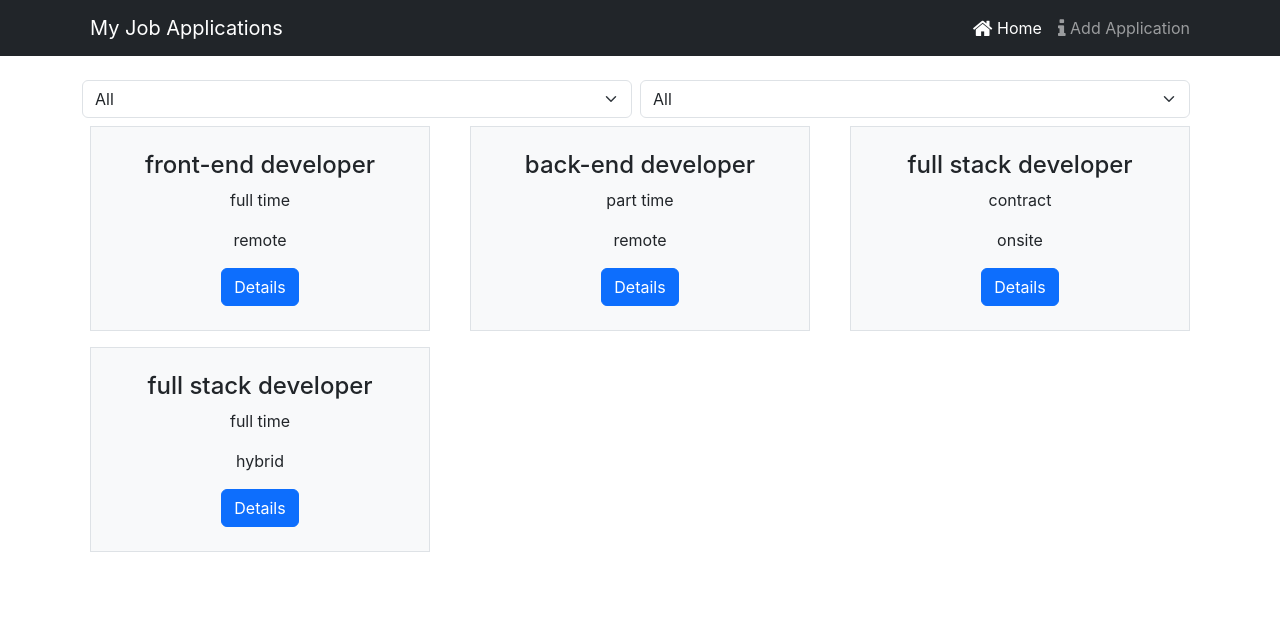
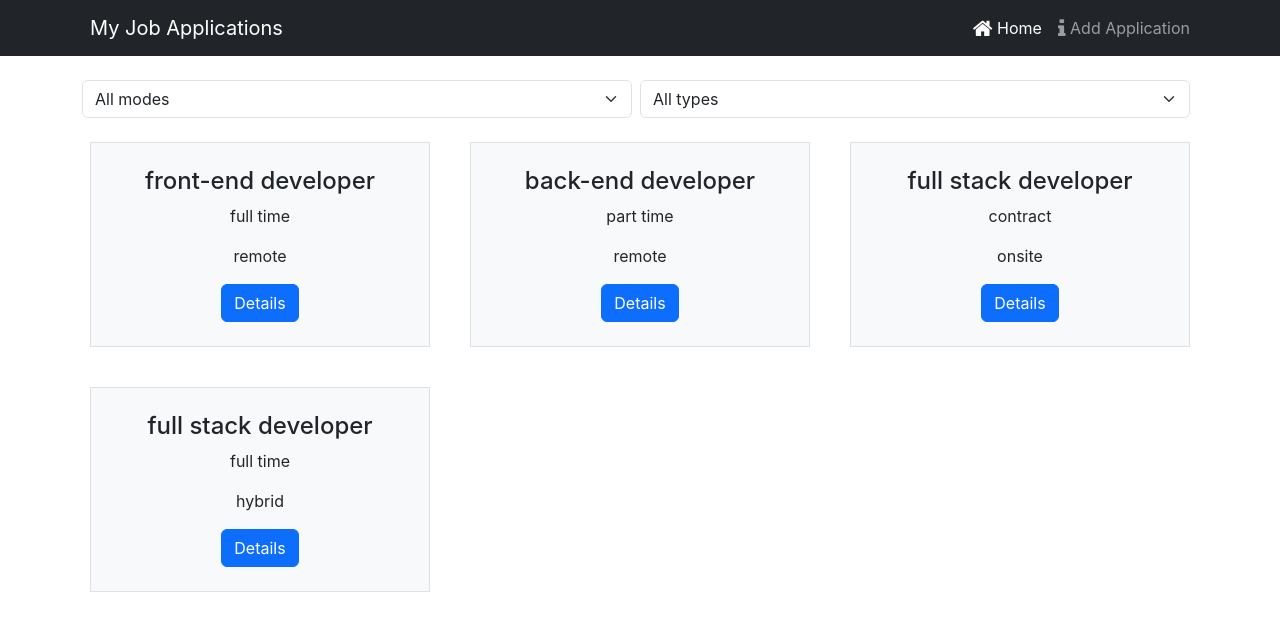
Before and after one commit to priscillayouziqian/job-application-tracker, a React (Create React App) app: page / in a window 1280 px wide. Shown: the top 630 px of the page. Built offline with nearby package versions, Linux system fonts and the light colour scheme.

Commit message:
update addApplicationForm, add alert module to job filter home page, update jobPage w/ details

```diff
--- a/src/components/AddApplicationForm.js
+++ b/src/components/AddApplicationForm.js
@@ -8,8 +8,19 @@ const AddApplicationForm = () => {
     const navigate = useNavigate();
 
     const handleSubmit = (values, { resetForm }) => {
-        console.log('Application values: ', values);
+        // console.log('Application values: ', values);
         // console.log('in JSON format: ', JSON.stringify(values));
+        const application = {
+            name: values.name,
+            mode: values.type,
+            company: values.company,
+            status: values.status,
+            type: values.type,
+            skills: values.skills,
+            jobLink: values.jobLink,
+            dateApplied: new Date(Date.now()).toISOString()
+        };
+        console.log(application);
 
         alert('New job application entered successfully!');
         resetForm();
@@ -24,7 +35,8 @@ const AddApplicationForm = () => {
         company: "",
         status: "",
         type: "",
-        skills: []
+        skills: [],
+        jobLink: ""
       }}
       onSubmit={handleSubmit}
       validate={validateAddApplicationForm}
@@ -128,6 +140,20 @@ const AddApplicationForm = () => {
           </Col>
         </FormGroup>
         <FormGroup row>
+          <Label htmlFor="jobLink" md="2">
+            Job link
+          </Label>
+          <Col md="10">
+            <Field
+                name='jobLink'
+                placeholder='Job Link'
+                className="form-control" />
+            <ErrorMessage name="jobLink">
+                {(msg) => <p className="text-danger">{msg}</p>}
+            </ErrorMessage>
+          </Col>
+        </FormGroup>
+        <FormGroup row>
             <Col md={{ size: 10, offset: 2 }}>
                 <Button type='submit' color='primary'>
                     Add Job Application
--- a/src/pages/HomePage.js
+++ b/src/pages/HomePage.js
@@ -1,63 +1,92 @@
-import { useEffect, useState } from "react";
-import JobCard from "../components/JobCard";
+import React, { useEffect, useState } from 'react';
+import { Alert, Col } from 'react-bootstrap';
+import JobCard from '../components/JobCard';
 
 const HomePage = ({ jobsList }) => {
     const [modeFilter, setModeFilter] = useState("All");
     const [tempFilter, setTempFilter] = useState("All");
     const [tempTypeFilter, setTempTypeFilter] = useState("All");
     const [noJobsAlert, setNoJobsAlert] = useState(false);
+    const [show, setShow] = useState(true);
+    const [filterJobs, setFilterJobs] = useState(jobsList);
 
-    let filterJobs = jobsList;
+    useEffect(() => {
+        let filteredJobs = jobsList;
 
-    if (modeFilter !== "All") {
-        filterJobs = filterJobs.filter((job) => job.mode === modeFilter);
-    }
+        if (modeFilter !== "All") {
+            filteredJobs = filteredJobs.filter((job) => job.mode === modeFilter);
+        }
 
-    if (tempTypeFilter !== "All") {
-        filterJobs = filterJobs.filter((job) => job.type === tempTypeFilter);
-    }
+        if (tempTypeFilter !== "All") {
+            filteredJobs = filteredJobs.filter((job) => job.type === tempTypeFilter);
+        }
 
-    // Effect to show alert when no jobs are found
-    useEffect(() => {
-        if (noJobsAlert) {
-            alert(`No matches found for the selected mode and type! Try another search.`);
+        setFilterJobs(filteredJobs); //update filterJobs state
+
+        //show alert if no jobs are found
+        setNoJobsAlert(filteredJobs.length === 0);
+    }, [modeFilter, tempTypeFilter, jobsList]); // Dependency on filters and jobsList
+
+    const handleAlertClose = () => {
+        setShow(false); //hide the alert
+        //reset mode, type, temp filters to All
+        setModeFilter("All");
+        setTempTypeFilter("All");
+        setTempFilter("All");
+
+        let filteredJobs = jobsList;
+
+        if (modeFilter !== "All") {
+            filteredJobs = filteredJobs.filter((job) => job.mode === modeFilter);
         }
-    }, [noJobsAlert]); // Dependency on noJobsAlert
 
-    // Effect to check for no jobs and reset filters
-    useEffect(() => {
-        if (filterJobs.length === 0) {
-            setModeFilter("All");
-            setTempFilter("All");
-            setTempTypeFilter("All");
-            setNoJobsAlert(true);
-        } else {
-            setNoJobsAlert(false);
+        if (tempTypeFilter !== "All") {
+            filteredJobs = filteredJobs.filter((job) => job.type === tempTypeFilter);
         }
-    }, [filterJobs]); // Dependency on filterJobs
+
+        setFilterJobs(filteredJobs);
+        setNoJobsAlert(filteredJobs.length === 0);// Check if no jobs are available and update alert state
+        setShow(true); // Show the alert again if no jobs are found
+    };
 
     return (
         <div>
-            <div className="d-flex justify-content-center">
+            {noJobsAlert && show && (
+                <Alert variant="danger" onClose={handleAlertClose} dismissible>
+                    <Alert.Heading>Oh snap!</Alert.Heading>
+                    <p>
+                        No matches found for the selected mode and type! Try another
+                        search. <br />
+                        Click the upper right close button to reset to 'All' available job applications.
+                    </p>
+                </Alert>
+            )}
+
+            <div className="d-flex justify-content-center mb-3">
                 <select className='form-select me-2' onChange={(e) => { setTempFilter(e.target.value); setModeFilter(e.target.value); }} value={tempFilter}>
-                    <option value="All">All</option>
+                    <option value="All">All modes</option>
                     <option value="remote">Remote</option>
                     <option value="onsite">Onsite</option>
                     <option value="hybrid">Hybrid</option>
                 </select>
                 <select className='form-select me-2' onChange={(e) => { setTempTypeFilter(e.target.value); }} value={tempTypeFilter}>
-                    <option value="All">All</option>
+                    <option value="All">All types</option>
                     <option value="full time">Full Time</option>
                     <option value="part time">Part Time</option>
                     <option value="contract">Contract</option>
                 </select>
             </div>
+
             <div className="row">
-                {filterJobs.map((j, index) => (
-                    <div className="col-md-4" key={index}>
-                        <JobCard job={j} />
-                    </div>
-                ))}
+                {filterJobs.length > 0 ? (
+                    filterJobs.map(job => (
+                        <Col key={job.id} xs={12} sm={6} md={4} className="mb-4">
+                            <JobCard job={job} />
+                        </Col>
+                    ))
+                ) : (
+                    <p className="text-center mt-3">No job applications available.</p>
+                )}
             </div>
         </div>
     );
--- a/src/pages/JobPage.js
+++ b/src/pages/JobPage.js
@@ -23,6 +23,8 @@ const JobPage = ({jobsList}) => {
           <p>Applied company: {job.company}</p>
           <p>Position mode: {job.mode}</p>
           <p>Application status: {job.status}</p>
+          <p>Skills: {job.skills.join(', ')}</p>
+          <p>Job link: <a href={job.jobLink} target="_blank" rel="noopener noreferrer">{job.jobLink}</a></p>
           <p>Date applied: {formatDate(job.dateApplied)}</p>
         </Col>
 
```
